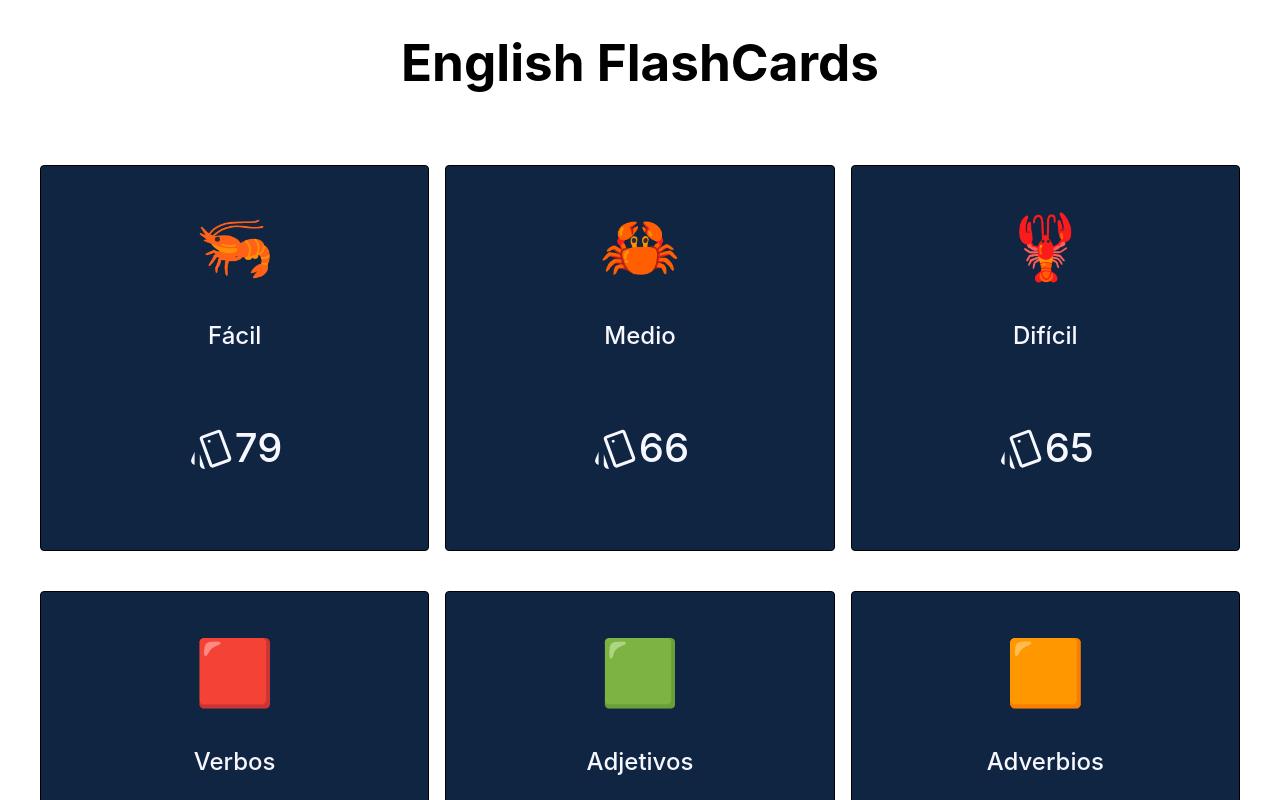
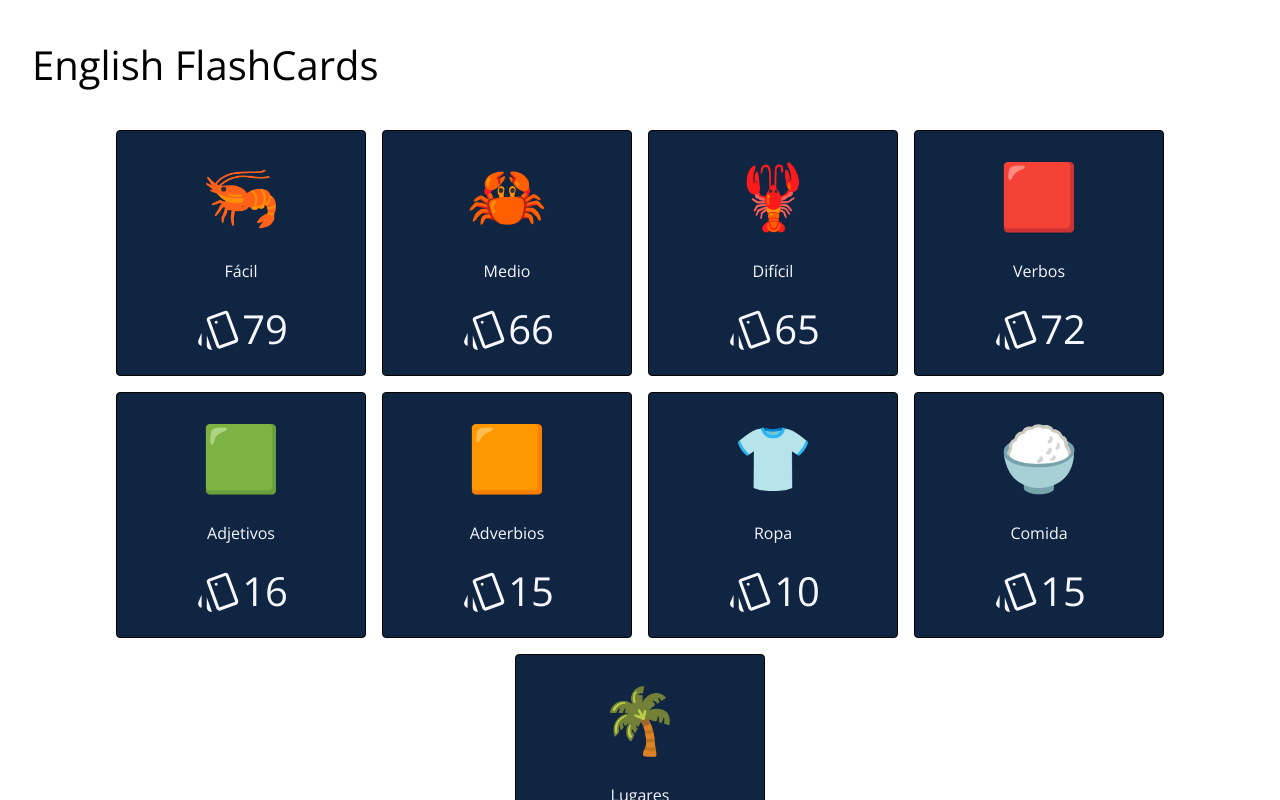
Before and after one commit to jcarlosab/react-apps, a React (Vite) app in the folder english-cards/: page / in a window 1280 px wide. Shown: the top 800 px of the page. Built offline with nearby package versions, Linux system fonts and the light colour scheme.

Commit message:
Update test project

```diff
--- a/english-cards/index.html
+++ b/english-cards/index.html
@@ -3,6 +3,9 @@
   <head>
     <meta charset="UTF-8" />
     <link rel="icon" type="image/svg+xml" href="./src/assets/language_gb.svg" />
+    <link rel="preconnect" href="https://fonts.googleapis.com">
+    <link rel="preconnect" href="https://fonts.gstatic.com" crossorigin>
+    <link href="https://fonts.googleapis.com/css2?family=Open+Sans:ital,wght@0,300..800;1,300..800&display=swap" rel="stylesheet">
     <meta name="viewport" content="width=device-width, initial-scale=1.0" />
     <title>English FlashCards</title>
   </head>
--- a/english-cards/src/App.css
+++ b/english-cards/src/App.css
@@ -8,11 +8,13 @@
 
 * {
   box-sizing: border-box;
-
 }
 
 /* main */
 .main {
+  font-family: "Open Sans", sans-serif;
+  font-optical-sizing: auto;
+  font-weight: 300;
   display: flex;
   flex-direction: column;
   width: 100vw;
@@ -53,7 +55,6 @@
 .color-red {
   color: var(--error-color);
 }
-
 
 /* Card */
 .card {
@@ -110,9 +111,10 @@
 }
 
 /* Generales */
-
 .title-h1, .title-h2  {
-  text-align: center;
+  margin-left: 1rem;
+  font-size: 2.5rem;
+  font-weight: 300;
 }
 
 .title-h2 {
@@ -138,38 +140,30 @@
 }
 
 .categories {
-  max-width: 1200px;
-  margin: 0 auto;
-  display: grid;
+  display: flex;
+  align-content: center;
+  flex-wrap: wrap;
+  justify-content: center;
   gap: 1rem;
-  grid-template-columns: repeat(1, 1fr);
-  text-align: center;
-  border-radius: .25rem;
-  margin: 0 1rem;
-  padding: 1rem 0;
-  font-size: 1.5rem;
-  align-items: center;
-  justify-content: space-between;
 }
 
 .category-card {
-  width: 100%;
+  width: 250px;
+  text-align: center;
+  padding: 1rem;
   border: solid 1px #000;
   border-radius: .25rem;
-  padding: 2rem;
-  margin-top: 1.5rem;
   color: var(--secondary-color);
-  align-content: center;
   background-color: var(--card-color);
-
 }
 
 .category-card p {
+  font-weight: 300;
   color: var(--primary-color);
 }
 
 .category-card:hover {
-  transform: scale(1.1);
+  transform: scale(1.05);
   transition: transform 0.3s ease;
 }
 
@@ -184,16 +178,45 @@
 }
 
 .cat-card-number {
+  margin: 0;
   font-size: 2.5rem;
 }
 
-@media (min-width: 600px) {
-  .categories { grid-template-columns: repeat(2, 1fr); }
+
+/* The Modal (background) */
+.modal {
+  display: none; /* Hidden by default */
+  position: fixed; /* Stay in place */
+  z-index: 1; /* Sit on top */
+  left: 0;
+  top: 0;
+  width: 100%; /* Full width */
+  height: 100%; /* Full height */
+  overflow: auto; /* Enable scroll if needed */
+  background-color: rgb(0,0,0); /* Fallback color */
+  background-color: rgba(0,0,0,0.4); /* Black w/ opacity */
 }
 
-@media (min-width: 900px) {
-  .categories {
-    width: 1280px;
-    margin: 0 auto;
-    grid-template-columns: repeat(3, 1fr); }
+/* Modal Content */
+.modal-content {
+  background-color: #fefefe;
+  margin: 15% auto; /* 15% from the top and centered */
+  padding: 20px;
+  border: 1px solid #888;
+  width: 80%; /* Could be more or less, depending on screen size */
 }
+
+/* The Close Button */
+.close {
+  color: #aaa;
+  float: right;
+  font-size: 28px;
+  font-weight: bold;
+}
+
+.close:hover,
+.close:focus {
+  color: black;
+  text-decoration: none;
+  cursor: pointer;
+}
--- a/english-cards/src/components/Counter.jsx
+++ b/english-cards/src/components/Counter.jsx
@@ -1,7 +1,7 @@
 import iconCard from '../assets/style_48dp.svg'
 
 const Counter = ({counter}) => {
-	const value = 20 - counter.correct
+	const value = 20 - counter.correct - counter.incorrect
 
 	return (
 		<div className="counter">
--- a/english-cards/src/components/Header.jsx
+++ b/english-cards/src/components/Header.jsx
@@ -1,17 +1,9 @@
-import arrow from '../assets/arrow_back.svg'
-
-const ButtonBack = ({level}) => {
+const Header = () => {
 	return (
 		<div className='header'>
-			<button
-				className="btn-back"
-				onClick={() => window.history.back()}
-				>
-					<img src={arrow} alt='back' /> Categorías
-			</button>
-			<p>{level}</p>
+			<h1 className='title-h1'>English FlashCards</h1>
 		</div>
 	)
 }
 
-export default ButtonBack
+export default Header
--- /dev/null
+++ b/english-cards/src/components/Modal.jsx
@@ -0,0 +1,18 @@
+import iconRefresh from '../assets/refresh.svg'
+
+const Modal = ({counter}) => {
+
+	return (
+        <div className="modal">
+            <div className="modal-content">
+                <h2>Resultados</h2>
+                <p>Correctas: {counter.correct}</p>
+                <p>Incorrectas: {counter.incorrect}</p>
+                <p>{counter.correct * 100 / 20}%</p>
+                <button className="btn-modal"><img src={iconRefresh} alt='icon refresh'/></button>
+            </div>
+        </div>
+	)
+}
+
+export default Modal
--- a/english-cards/src/pages/Home.jsx
+++ b/english-cards/src/pages/Home.jsx
@@ -1,9 +1,10 @@
 import Categories from '../components/Categories'
+import Header from '../components/Header'
 
 const Home = () => {
 	return (
 		<div className='main'>
-			<h1 className='title-h1'>English FlashCards</h1>
+			<Header/>
 			<Categories/>
 		</div>
 	)
--- a/english-cards/src/pages/Level.jsx
+++ b/english-cards/src/pages/Level.jsx
@@ -1,51 +1,71 @@
 import { useEffect, useState } from 'react'
-import { useLocation, useParams } from 'react-router-dom'
+import { useLocation } from 'react-router-dom'
 import Card from '../components/Card'
 import InputWord from '../components/InputWord'
 import Counter from '../components/Counter'
 import Header from '../components/Header'
+import Modal from '../components/Modal'
 import {shuffle} from '../utils/utils'
 
 
 const Level = () => {
 	const location = useLocation()
 	const [words, setWords] = useState([])
-	const [input, setInput] = useState('')
-	const [counter,  setCounter] = useState({correct: 0, incorrect: 0})
-	const [bgColor, setBgColor] = useState('')
+
 	const [shuffledData, setShuffledData] = useState([])
-	const [isInputDisabled, setIsInputDisabled] = useState(false)
-	const currentWord = shuffledData[counter.correct] || {}
+
+	const [state, setState] = useState({
+		input: '',
+		counter: { correct: 0, incorrect: 0 },
+		bgColor: '',
+		isInputDisabled: false
+	})
+	const currentWord = shuffledData[state.counter.correct + state.counter.incorrect] || {}
 	const { translation } = currentWord
-	const isCorrect = input !== '' && translation.find(word => word.toLowerCase() === input.toLowerCase()) !== undefined
+
+
 
 	const handleValidate = () => {
-		setBgColor(isCorrect ? 'green' : 'red')
-		setInput('')
-		setIsInputDisabled(true)
+		const isCorrect = state.input !== '' && currentWord.translation.find(word => word.toLowerCase() === state.input.toLowerCase()) !== undefined;
+		setState(prevState => ({
+			...prevState,
+			bgColor: isCorrect ? 'green' : 'red',
+			input: '',
+			isInputDisabled: true,
+		}));
+
 		if (isCorrect) {
 			setTimeout(() => {
-				setCounter(prevCounter => ({
-					correct: prevCounter.correct + 1,
-					incorrect: isCorrect ? prevCounter.incorrect : prevCounter.incorrect + 1
-				}))
-				setBgColor('')
-				setIsInputDisabled(false)
-			}, 500)
+				setState(prevState => ({
+					...prevState,
+					bgColor: '',
+					isInputDisabled: false,
+					counter: {
+					correct: isCorrect ? prevState.counter.correct + 1 : prevState.counter.correct,
+					incorrect: !isCorrect ? prevState.counter.incorrect + 1 : prevState.counter.incorrect
+					}
+				}));
+			}, 500);
 		}
 	}
 
 	const handleNextWord = () => {
-		setCounter(prevCounter => ({
-			correct: prevCounter.correct + 1,
-			incorrect: isCorrect ? prevCounter.incorrect : prevCounter.incorrect + 1
-		}))
-		setBgColor('')
-		setIsInputDisabled(false)
+		setState(prevState => ({
+			...prevState,
+			counter: {
+				correct: !prevState.isCorrect ? prevState.counter.correct : prevState.counter.correct + 1,
+				incorrect: prevState.counter.incorrect + 1
+			},
+			bgColor: '',
+			isInputDisabled: false
+		}));
 	}
 
 	const handleChange = (e) => {
-		setInput(e.target.value)
+		setState(prevState => ({
+			...prevState,
+			input: e.target.value
+		}));
 	}
 
 	useEffect(() => {
@@ -58,17 +78,18 @@ const Level = () => {
 	}, [words])
 
 	useEffect(() => {
-		if (words.length != 0 && counter.correct === words.length) {
+		if (20 == state.counter.correct + state.counter.incorrect) {
 			alert('Finish round')
 		}
-	},[counter])
+	},[state.counter])
 
 	return (
 		<div className='main'>
-			<Header level={location.state.title}/>
-			<Counter counter={counter} />
-			<Card currentWord={currentWord} bgColor={bgColor} handleNextWord={handleNextWord} />
-			<InputWord input={input} handleChange={handleChange} handleValidate={handleValidate} isInputDisabled={isInputDisabled} />
+			<Header/>
+			<Counter counter={state.counter} />
+			<Card currentWord={currentWord} bgColor={state.bgColor} handleNextWord={handleNextWord} />
+			<InputWord input={state.input} handleChange={handleChange} handleValidate={handleValidate} isInputDisabled={state.isInputDisabled} />
+			<Modal counter={state.counter}/>
 		</div>
 	)
 }
```
Also changed, not shown: english-cards/src/assets/refresh.svg (added).
